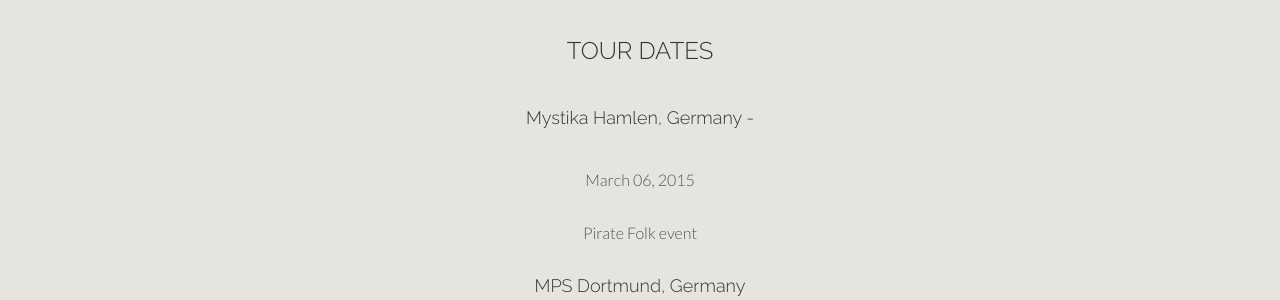
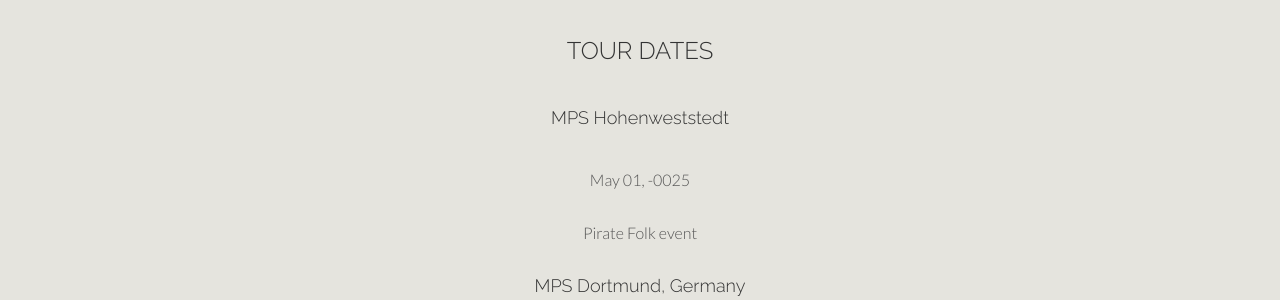
Before and after one commit to danielwerthen/yebanished, a Jekyll site: the page built from index.html, in a window 1280 px wide and 900 px high, scrolled down 1506 px. Shown: the part 153-453 px from the top of the window. Built offline with Jekyll 4.4.1, drawn with Linux system fonts in a browser that asks for light colours.

Commit message:
Update tourdates.yml

```diff
--- a/_data/tourdates.yml
+++ b/_data/tourdates.yml
@@ -1,5 +1,5 @@
-- location: Mystika Hamlen, Germany -
-- date: 2015-03-06
+- location: MPS Hohenweststedt
+- date: 23-25/5
 - description: Pirate Folk event
 
 - location: MPS Dortmund, Germany
```
